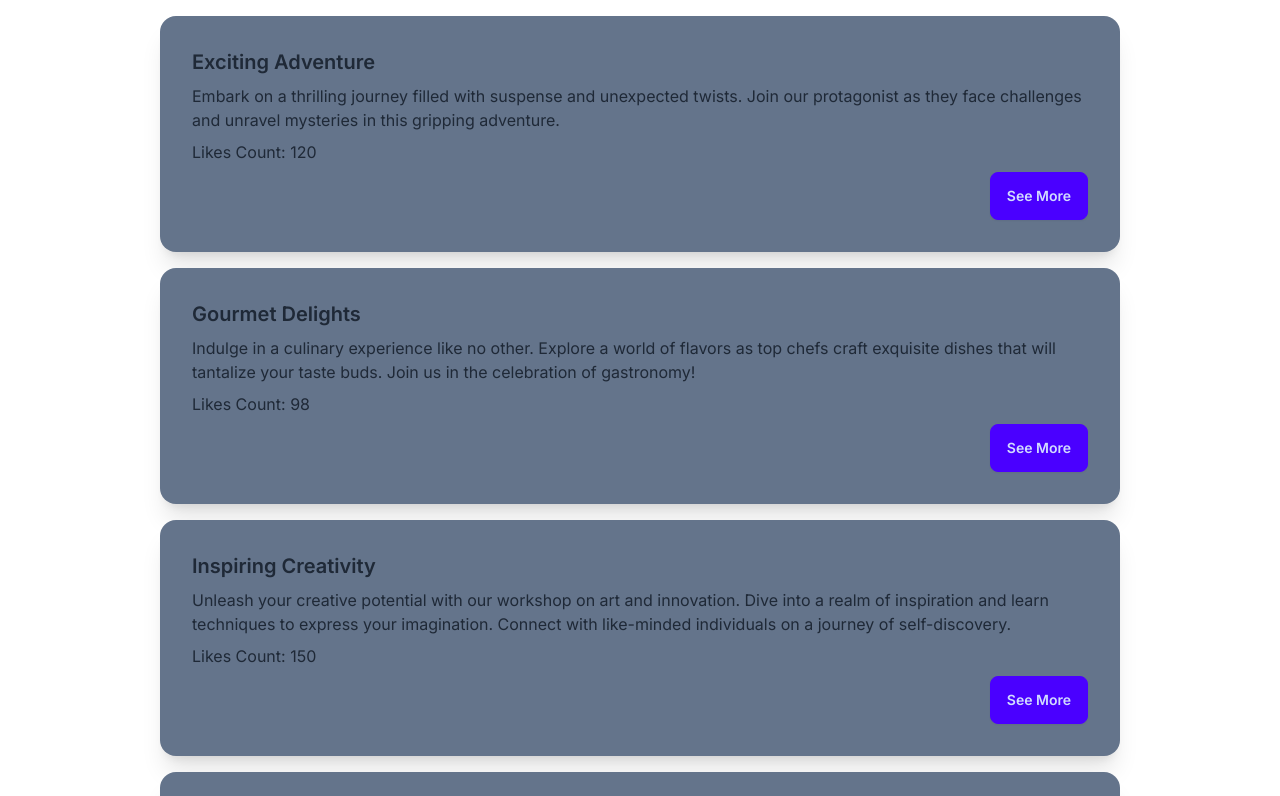
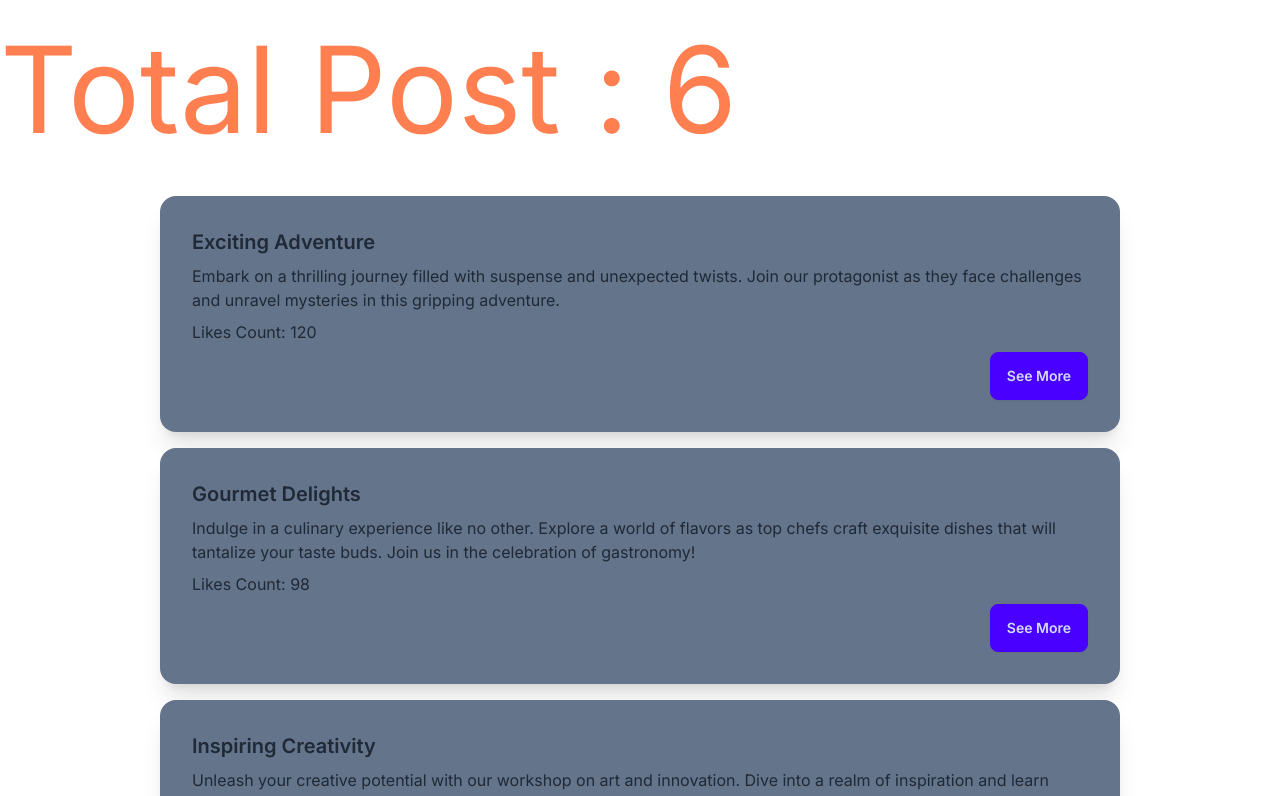
Before and after one commit to saifmaamun/nextJS-data-fetching, a Next.js app: page /posts in a window 1280 px wide. Shown: the top 796 px of the page. Built offline with nearby package versions, Linux system fonts and the light colour scheme; data requests are answered from the project's data file.

Commit message:
custom css

```diff
--- /dev/null
+++ b/src/app/posts/Post.module.css
@@ -0,0 +1,4 @@
+.header_text{
+    font-size: 120px;
+    color: coral;
+}
--- a/src/app/posts/page.js
+++ b/src/app/posts/page.js
@@ -1,4 +1,5 @@
 import Link from "next/link";
+import styles from "./Post.module.css"
 
 const Posts = async () => {
     const res = await fetch("http://localhost:5000/posts", {
@@ -10,6 +11,9 @@ const Posts = async () => {
 
     return (
         <div className="w-full">
+            <div className={styles.header_text}>
+                <p>Total Post : {posts.length}</p>
+            </div>
             {posts.map(post =>
                 <div key={post.id} className="card w-9/12  bg-slate-500 mx-auto my-4 shadow-xl">
                     <div className="card-body">
```
